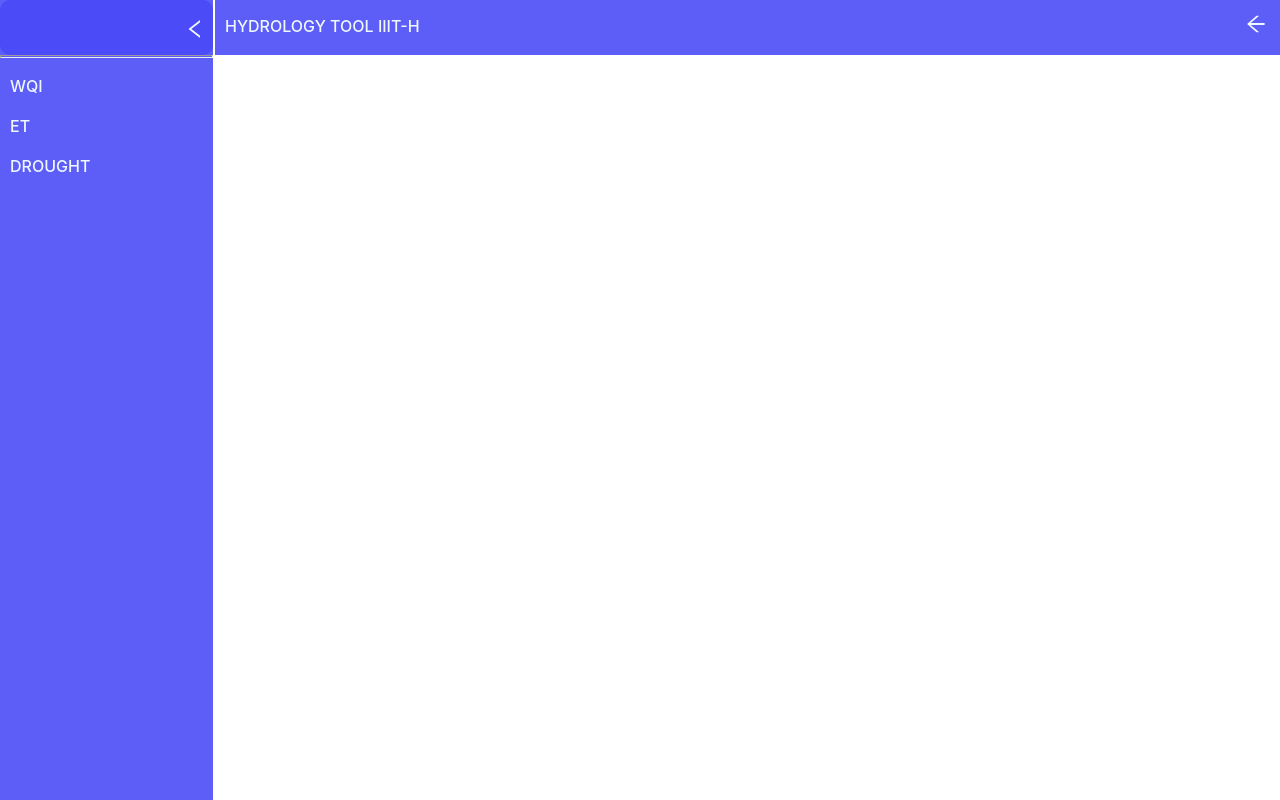
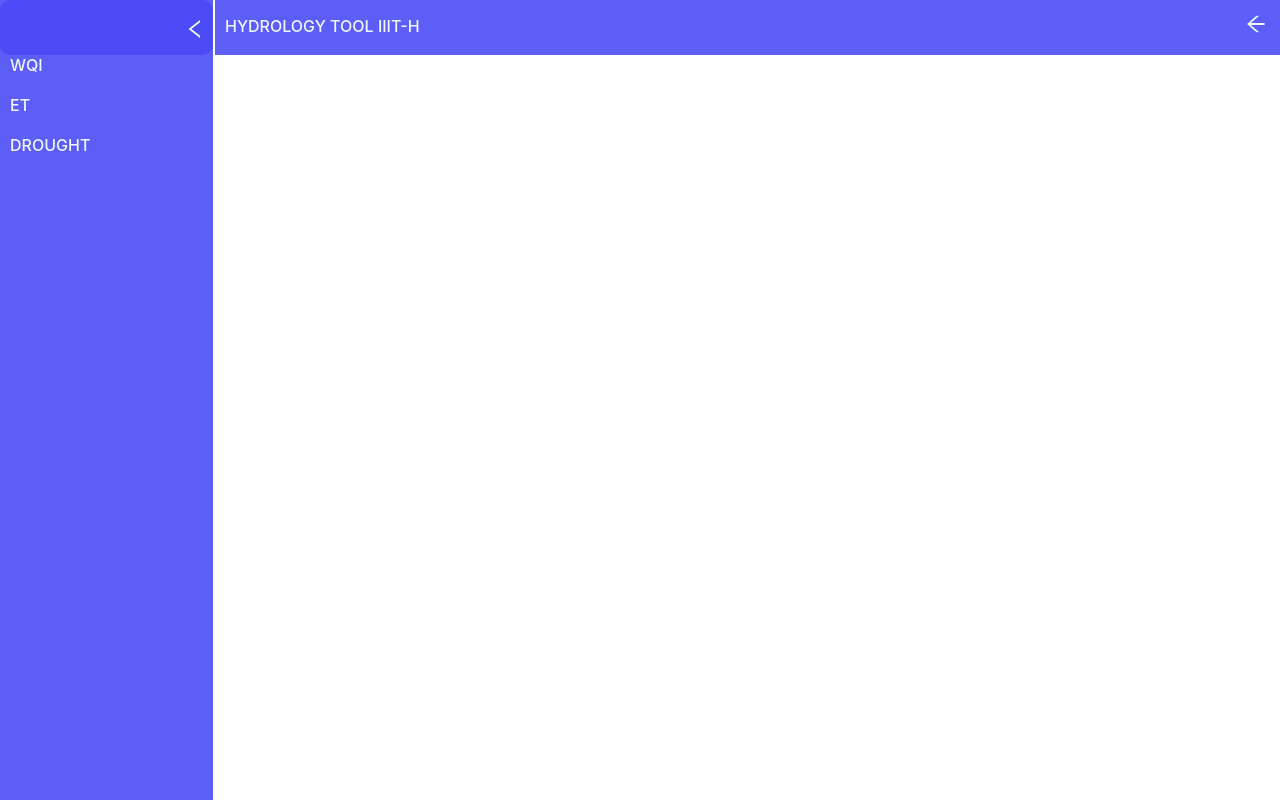
Before and after one commit to amey-kudari/BTP-Frontend, a React (Create React App) app: page / in a window 1280 px wide. Built offline with nearby package versions, Linux system fonts and the light colour scheme.

Commit message:
remove hr

```diff
--- a/src/App.js
+++ b/src/App.js
@@ -29,7 +29,7 @@
             className="sidebar-button-2"
             onClick={toggleNav}>
               <AiOutlineLeft />
-          </button> <hr />
+          </button>
           <p className="sidebar-text button-text"> WQI </p>
           <p className="sidebar-text button-text"> ET </p>
           <p className="sidebar-text button-text"> DROUGHT </p>
```
